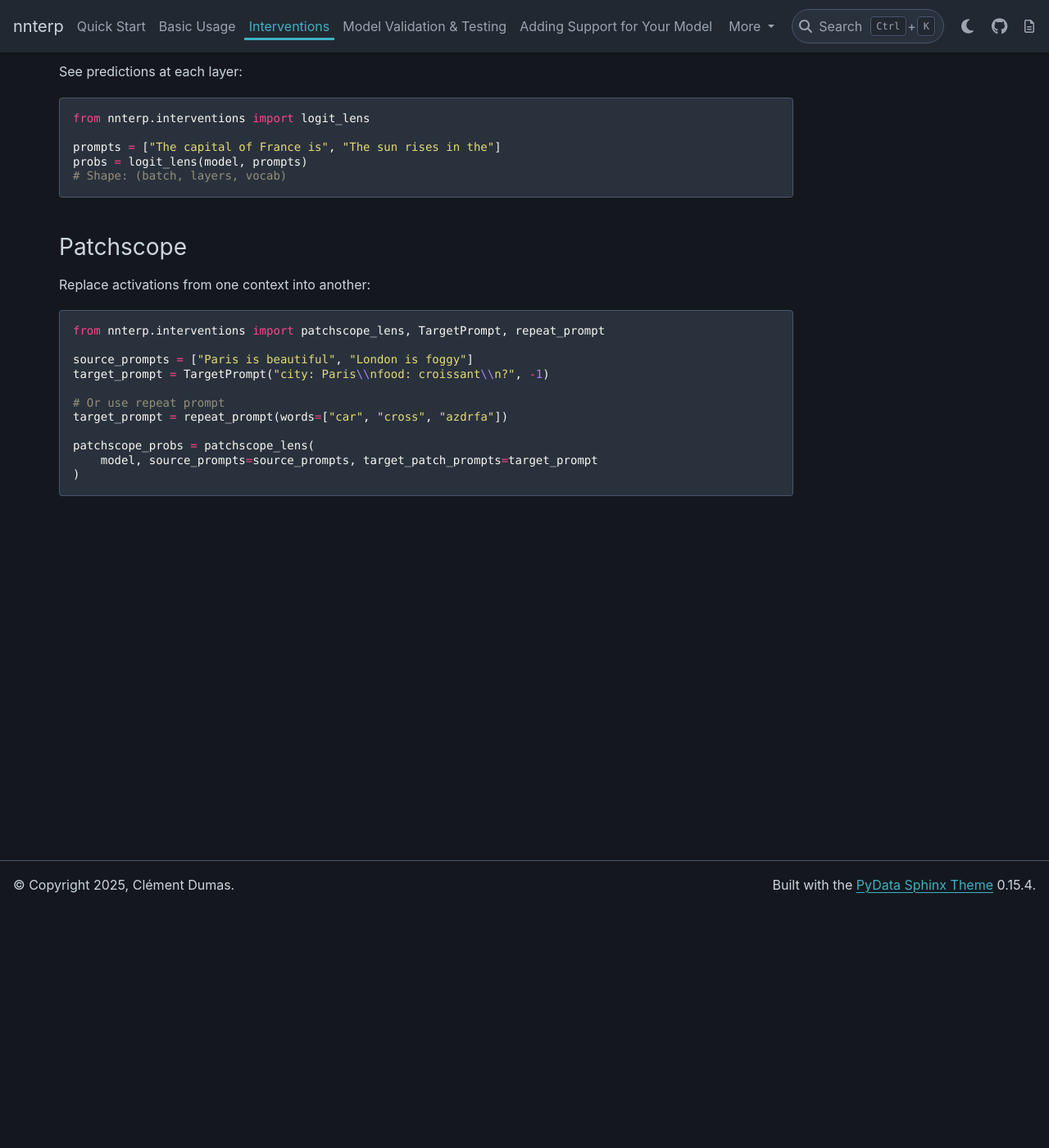
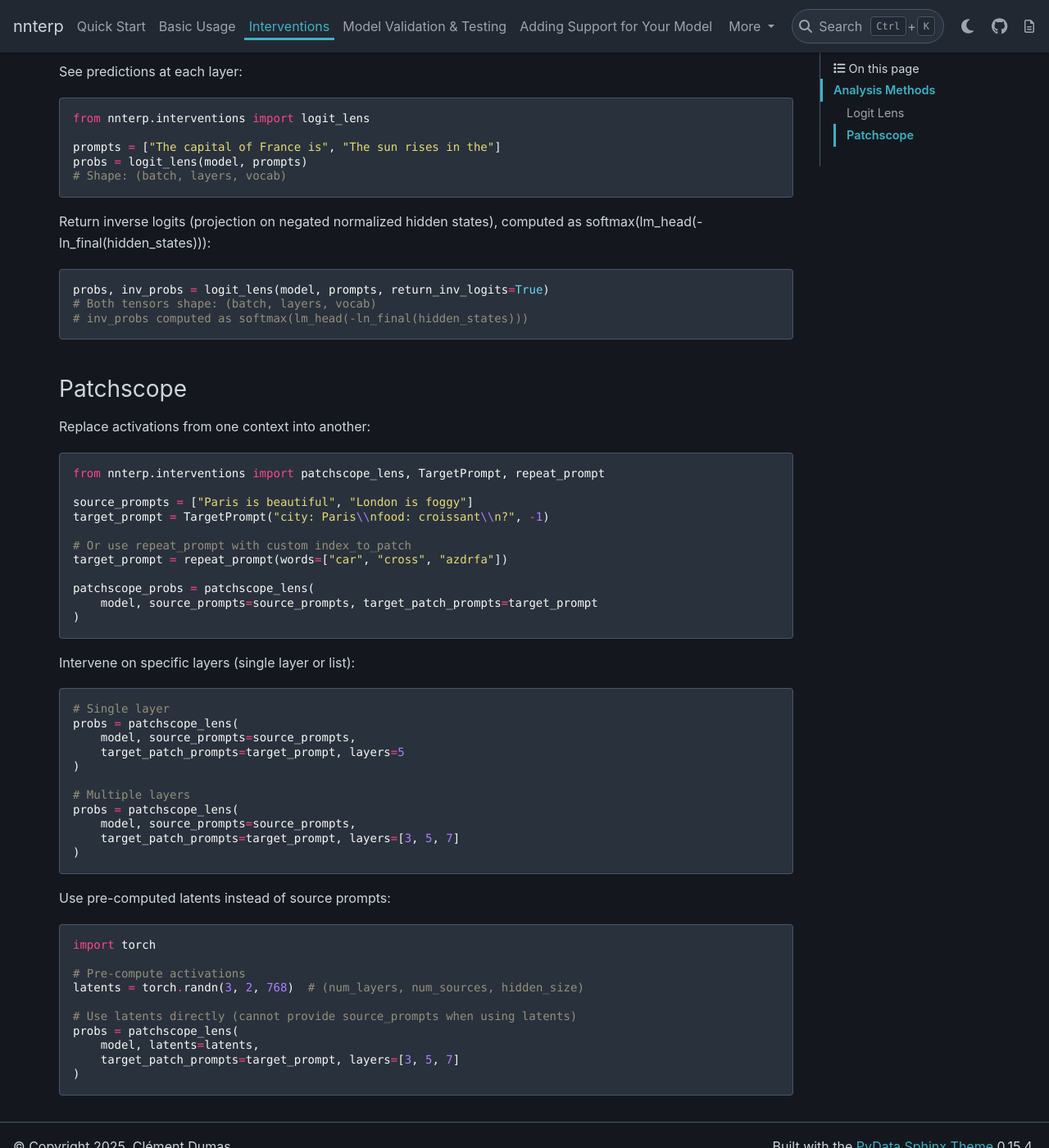
Before and after one commit to Butanium/nnterp, a Sphinx documentation site: the page built from docs/interventions.rst, in a window 1280 px wide and 1400 px high, scrolled down 292 px. Shown: the whole window at 82% size. Built offline with Sphinx 7.4.7 and the PyData theme 0.15.4, drawn with Linux system fonts in a browser that asks for light colours.

Commit message:
Enhance documentation for model usage and interventions
- Added model configuration attributes access in basic-usage.rst, including number of layers and vocabulary size.
- Expanded interventions.rst with new examples for returning inverse logits, intervening on specific layers, and using pre-computed latents in patchscope_lens.
- Improved clarity and detail in code examples to aid user understanding.

```diff
--- a/docs/basic-usage.rst
+++ b/docs/basic-usage.rst
@@ -32,9 +32,11 @@ Loading Models
 
    # Uses device_map="auto" by default
    print(model.device)
-   # Access the model's hidden size and number of attention heads (if available)
+   # Access model configuration attributes
+   print(f"number of layers: {model.num_layers}")
    print(f"hidden size: {model.hidden_size}")
    print(f"number of attention heads: {model.num_heads}")
+   print(f"vocabulary size: {model.vocab_size}")
 
 Accessing Module I/O
 --------------------
--- a/docs/interventions.rst
+++ b/docs/interventions.rst
@@ -20,6 +20,14 @@ See predictions at each layer:
    probs = logit_lens(model, prompts)
    # Shape: (batch, layers, vocab)
 
+Return inverse logits (projection on negated normalized hidden states), computed as softmax(lm_head(-ln_final(hidden_states))):
+
+.. code-block:: python
+
+   probs, inv_probs = logit_lens(model, prompts, return_inv_logits=True)
+   # Both tensors shape: (batch, layers, vocab)
+   # inv_probs computed as softmax(lm_head(-ln_final(hidden_states)))
+
 Patchscope
 ~~~~~~~~~~
 
@@ -32,9 +40,40 @@ Replace activations from one context into another:
    source_prompts = ["Paris is beautiful", "London is foggy"]
    target_prompt = TargetPrompt("city: Paris\\nfood: croissant\\n?", -1)
 
-   # Or use repeat prompt
+   # Or use repeat_prompt with custom index_to_patch
    target_prompt = repeat_prompt(words=["car", "cross", "azdrfa"])
 
    patchscope_probs = patchscope_lens(
        model, source_prompts=source_prompts, target_patch_prompts=target_prompt
    )
+
+Intervene on specific layers (single layer or list):
+
+.. code-block:: python
+
+   # Single layer
+   probs = patchscope_lens(
+       model, source_prompts=source_prompts,
+       target_patch_prompts=target_prompt, layers=5
+   )
+
+   # Multiple layers
+   probs = patchscope_lens(
+       model, source_prompts=source_prompts,
+       target_patch_prompts=target_prompt, layers=[3, 5, 7]
+   )
+
+Use pre-computed latents instead of source prompts:
+
+.. code-block:: python
+
+   import torch
+
+   # Pre-compute activations
+   latents = torch.randn(3, 2, 768)  # (num_layers, num_sources, hidden_size)
+
+   # Use latents directly (cannot provide source_prompts when using latents)
+   probs = patchscope_lens(
+       model, latents=latents,
+       target_patch_prompts=target_prompt, layers=[3, 5, 7]
+   )
```
Also changed, not shown: .pre-commit-config.yaml.
